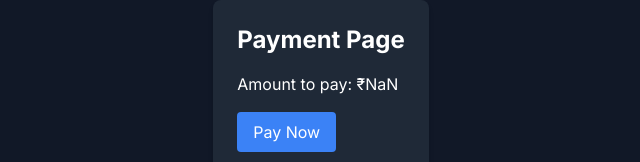
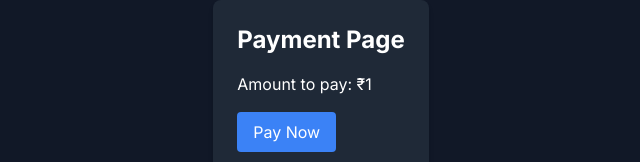
Before and after one commit to mayanksahu17/kazar, a Next.js app: page /payment/1 in a window 1280 px wide. Shown: the top 162 px of the page, without its empty margins (319-959 px from the left). Built offline with nearby package versions, Linux system fonts and the light colour scheme.

Commit message:
fix : build errors

```diff
--- a/src/app/payment/[id]/page.tsx
+++ b/src/app/payment/[id]/page.tsx
@@ -16,19 +16,18 @@ declare global {
 const PaymentPage: React.FC = ({ params }: any) => {
   const [amount, setAmount] = useState(0);
   const [tournamentName, setTournamentName] = useState<string>("");
-  const [teamName, setTeamName] = useState<string>("");
+  const [teamName, setTeamName] =useState<string>("");
   const [isProcessing, setIsProcessing] = useState(false);
   const router = useRouter();
 
   useEffect(() => {
     if (params.id) {
-      const [team, amt, tname] = (params.id as string).split("%2B");
-      setTeamName(team);
-      console.log( "before", tname);
 
-      setTournamentName(tname?.replace("%20", " "));
-      console.log( "after", tname);
-
+      const amt = (params.id as string)
+      const team_L = localStorage.getItem("team") as string
+      const tName_L = localStorage.getItem("tName") as string
+      setTeamName(team_L);
+      setTournamentName(tName_L);
       setAmount(parseFloat(amt));
     }
   }, [params.id]);
@@ -71,6 +70,8 @@ const PaymentPage: React.FC = ({ params }: any) => {
 
             if (res.status === 200) {
               toast.success("You are registered for the tournament!");
+              localStorage.setItem("team","")
+              localStorage.setItem("tName","")
               router.push("/");
             } else {
               toast.error("Payment verification failed.");
--- a/src/components/Tournament.tsx
+++ b/src/components/Tournament.tsx
@@ -96,7 +96,7 @@ export default function Tournaments() {
 
 
   const handleTeamSelect = async() => {
-    console.log("test log 1");
+
 
     if (selectedTournament) {
       if (selectedTournament.mode === "solo") {
@@ -109,11 +109,10 @@ export default function Tournaments() {
           toast.error("You don't have any team. Please create one.");
           router.push("/create-team");
         } else if (selectedTeam) {
-          console.log("test log 1");
-         // await makePayment(selectedTournament.entryPrice ,selectedTeam , selectedTournament.title )
-          console.log("test log 3");
           // If squad mode and user has teams, proceed with the selected team
-           router.push(`/payment/${selectedTeam}+${selectedTournament.entryPrice}+${selectedTournament.title}`);
+          localStorage.setItem("team",selectedTeam)
+          localStorage.setItem("tName",selectedTournament.title)
+           router.push(`/payment/${selectedTournament.entryPrice}`);
         } else {
           toast.error("Please select a team");
         }
```
